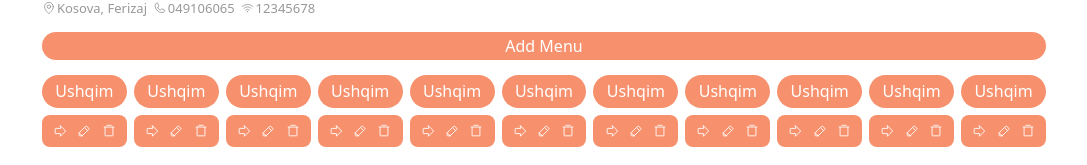
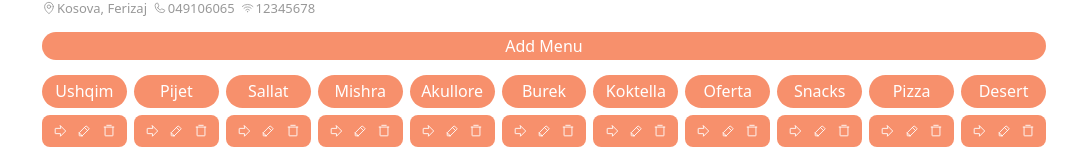
Before and after one commit to Xprim3/offon, a website built with Vite: page profile.html in a window 1280 px wide. Shown: the part 453-618 px from the top of the page, without its empty margins (96-1183 px from the left). Built offline with nearby package versions, Linux system fonts and the light colour scheme.

Commit message:
secound commit

```diff
--- a/profile.html
+++ b/profile.html
@@ -62,7 +62,7 @@
               </span>
             </div>
             <div class="main__content__buttons__box">
-              <button class="main__content__buttons__mod">Ushqim</button>
+              <button class="main__content__buttons__mod">Pijet</button>
               <span class="admin__category__panel__buttons" id="admin__panel">
                 <button class="svg__button__category__box">
                   <svg class="svg__category__pannel__mod" xmlns:xlink="http://www.w3.org/1999/xlink" xmlns="http://www.w3.org/2000/svg" viewBox="0 0 256 256" width="14" height="14" fill="currentColor"> <g fill="#FFFFFF"><path d="M136,32l96,96-96,96V176H48a8,8,0,0,1-8-8V88a8,8,0,0,1,8-8h88Z" fill="none" stroke="#FFFFFF" stroke-linecap="round" stroke-linejoin="round" stroke-width="16px"></path></g></svg>
@@ -76,7 +76,7 @@
               </span>
             </div>
             <div class="main__content__buttons__box">
-              <button class="main__content__buttons__mod">Ushqim</button>
+              <button class="main__content__buttons__mod">Sallat</button>
               <span class="admin__category__panel__buttons" id="admin__panel">
                 <button class="svg__button__category__box">
                   <svg class="svg__category__pannel__mod" xmlns:xlink="http://www.w3.org/1999/xlink" xmlns="http://www.w3.org/2000/svg" viewBox="0 0 256 256" width="14" height="14" fill="currentColor"> <g fill="#FFFFFF"><path d="M136,32l96,96-96,96V176H48a8,8,0,0,1-8-8V88a8,8,0,0,1,8-8h88Z" fill="none" stroke="#FFFFFF" stroke-linecap="round" stroke-linejoin="round" stroke-width="16px"></path></g></svg>
@@ -90,7 +90,7 @@
               </span>
             </div>
             <div class="main__content__buttons__box">
-              <button class="main__content__buttons__mod">Ushqim</button>
+              <button class="main__content__buttons__mod">Mishra</button>
               <span class="admin__category__panel__buttons" id="admin__panel">
                 <button class="svg__button__category__box">
                   <svg class="svg__category__pannel__mod" xmlns:xlink="http://www.w3.org/1999/xlink" xmlns="http://www.w3.org/2000/svg" viewBox="0 0 256 256" width="14" height="14" fill="currentColor"> <g fill="#FFFFFF"><path d="M136,32l96,96-96,96V176H48a8,8,0,0,1-8-8V88a8,8,0,0,1,8-8h88Z" fill="none" stroke="#FFFFFF" stroke-linecap="round" stroke-linejoin="round" stroke-width="16px"></path></g></svg>
@@ -104,7 +104,7 @@
               </span>
             </div>
             <div class="main__content__buttons__box">
-              <button class="main__content__buttons__mod">Ushqim</button>
+              <button class="main__content__buttons__mod">Akullore</button>
               <span class="admin__category__panel__buttons" id="admin__panel">
                 <button class="svg__button__category__box">
                   <svg class="svg__category__pannel__mod" xmlns:xlink="http://www.w3.org/1999/xlink" xmlns="http://www.w3.org/2000/svg" viewBox="0 0 256 256" width="14" height="14" fill="currentColor"> <g fill="#FFFFFF"><path d="M136,32l96,96-96,96V176H48a8,8,0,0,1-8-8V88a8,8,0,0,1,8-8h88Z" fill="none" stroke="#FFFFFF" stroke-linecap="round" stroke-linejoin="round" stroke-width="16px"></path></g></svg>
@@ -118,7 +118,7 @@
               </span>
             </div>
             <div class="main__content__buttons__box">
-              <button class="main__content__buttons__mod">Ushqim</button>
+              <button class="main__content__buttons__mod">Burek</button>
               <span class="admin__category__panel__buttons" id="admin__panel">
                 <button class="svg__button__category__box">
                   <svg class="svg__category__pannel__mod" xmlns:xlink="http://www.w3.org/1999/xlink" xmlns="http://www.w3.org/2000/svg" viewBox="0 0 256 256" width="14" height="14" fill="currentColor"> <g fill="#FFFFFF"><path d="M136,32l96,96-96,96V176H48a8,8,0,0,1-8-8V88a8,8,0,0,1,8-8h88Z" fill="none" stroke="#FFFFFF" stroke-linecap="round" stroke-linejoin="round" stroke-width="16px"></path></g></svg>
@@ -132,7 +132,7 @@
               </span>
             </div>
             <div class="main__content__buttons__box">
-              <button class="main__content__buttons__mod">Ushqim</button>
+              <button class="main__content__buttons__mod">Koktella</button>
               <span class="admin__category__panel__buttons" id="admin__panel">
                 <button class="svg__button__category__box">
                   <svg class="svg__category__pannel__mod" xmlns:xlink="http://www.w3.org/1999/xlink" xmlns="http://www.w3.org/2000/svg" viewBox="0 0 256 256" width="14" height="14" fill="currentColor"> <g fill="#FFFFFF"><path d="M136,32l96,96-96,96V176H48a8,8,0,0,1-8-8V88a8,8,0,0,1,8-8h88Z" fill="none" stroke="#FFFFFF" stroke-linecap="round" stroke-linejoin="round" stroke-width="16px"></path></g></svg>
@@ -146,7 +146,7 @@
               </span>
             </div>
             <div class="main__content__buttons__box">
-              <button class="main__content__buttons__mod">Ushqim</button>
+              <button class="main__content__buttons__mod">Oferta</button>
               <span class="admin__category__panel__buttons" id="admin__panel">
                 <button class="svg__button__category__box">
                   <svg class="svg__category__pannel__mod" xmlns:xlink="http://www.w3.org/1999/xlink" xmlns="http://www.w3.org/2000/svg" viewBox="0 0 256 256" width="14" height="14" fill="currentColor"> <g fill="#FFFFFF"><path d="M136,32l96,96-96,96V176H48a8,8,0,0,1-8-8V88a8,8,0,0,1,8-8h88Z" fill="none" stroke="#FFFFFF" stroke-linecap="round" stroke-linejoin="round" stroke-width="16px"></path></g></svg>
@@ -160,7 +160,7 @@
               </span>
             </div>
             <div class="main__content__buttons__box">
-              <button class="main__content__buttons__mod">Ushqim</button>
+              <button class="main__content__buttons__mod">Snacks</button>
               <span class="admin__category__panel__buttons" id="admin__panel">
                 <button class="svg__button__category__box">
                   <svg class="svg__category__pannel__mod" xmlns:xlink="http://www.w3.org/1999/xlink" xmlns="http://www.w3.org/2000/svg" viewBox="0 0 256 256" width="14" height="14" fill="currentColor"> <g fill="#FFFFFF"><path d="M136,32l96,96-96,96V176H48a8,8,0,0,1-8-8V88a8,8,0,0,1,8-8h88Z" fill="none" stroke="#FFFFFF" stroke-linecap="round" stroke-linejoin="round" stroke-width="16px"></path></g></svg>
@@ -174,7 +174,7 @@
               </span>
             </div>
             <div class="main__content__buttons__box">
-              <button class="main__content__buttons__mod">Ushqim</button>
+              <button class="main__content__buttons__mod">Pizza</button>
               <span class="admin__category__panel__buttons" id="admin__panel">
                 <button class="svg__button__category__box">
                   <svg class="svg__category__pannel__mod" xmlns:xlink="http://www.w3.org/1999/xlink" xmlns="http://www.w3.org/2000/svg" viewBox="0 0 256 256" width="14" height="14" fill="currentColor"> <g fill="#FFFFFF"><path d="M136,32l96,96-96,96V176H48a8,8,0,0,1-8-8V88a8,8,0,0,1,8-8h88Z" fill="none" stroke="#FFFFFF" stroke-linecap="round" stroke-linejoin="round" stroke-width="16px"></path></g></svg>
@@ -188,7 +188,7 @@
               </span>
             </div>
             <div class="main__content__buttons__box">
-              <button class="main__content__buttons__mod">Ushqim</button>
+              <button class="main__content__buttons__mod">Desert</button>
               <span class="admin__category__panel__buttons" id="admin__panel">
                 <button class="svg__button__category__box">
                   <svg class="svg__category__pannel__mod" xmlns:xlink="http://www.w3.org/1999/xlink" xmlns="http://www.w3.org/2000/svg" viewBox="0 0 256 256" width="14" height="14" fill="currentColor"> <g fill="#FFFFFF"><path d="M136,32l96,96-96,96V176H48a8,8,0,0,1-8-8V88a8,8,0,0,1,8-8h88Z" fill="none" stroke="#FFFFFF" stroke-linecap="round" stroke-linejoin="round" stroke-width="16px"></path></g></svg>
```
